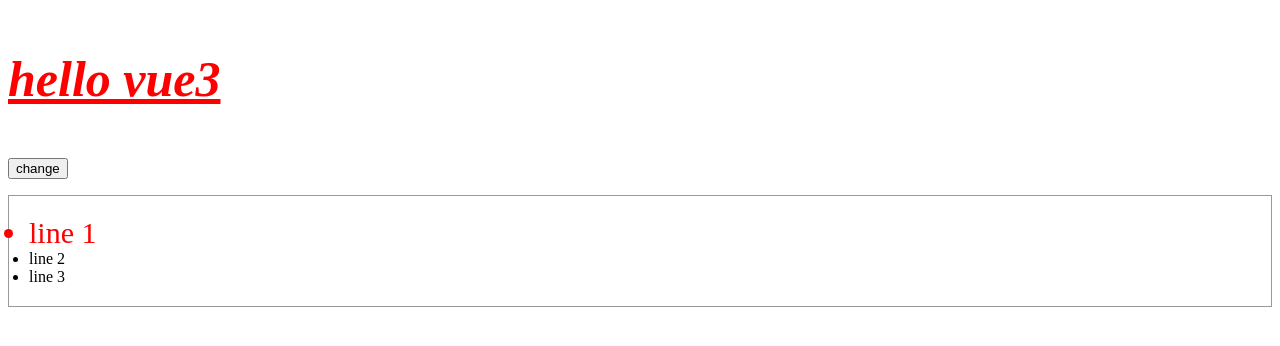
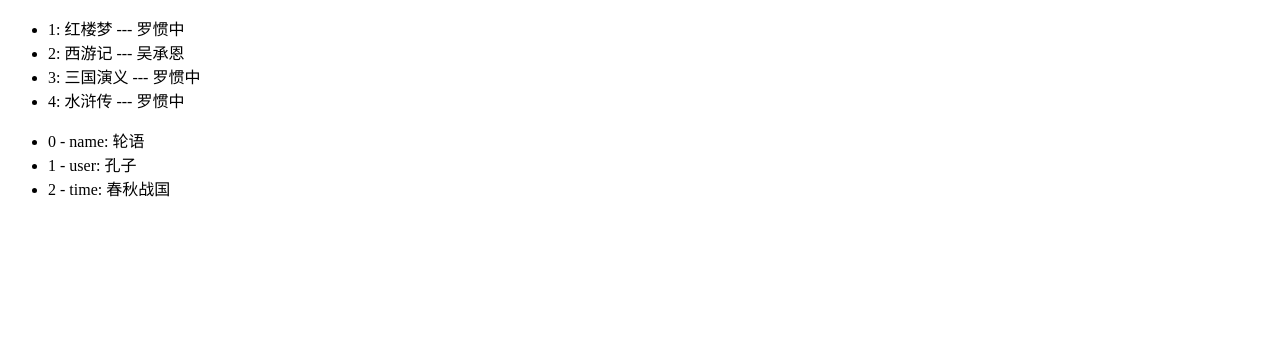
Before and after one commit to zhixi0912/study, a Vue app in the folder vue3/shopping-cart/: page / in a window 1280 px wide. Shown: the top 346 px of the page. Built offline with nearby package versions, Linux system fonts and the light colour scheme.

Commit message:
条件渲染

```diff
--- a/vue3/shopping-cart/src/App.vue
+++ b/vue3/shopping-cart/src/App.vue
@@ -5,7 +5,9 @@
 // import Demo from './views/02-template-syntax/Demo.vue'
 // import Demo from './views/03-reactivity-fundament/Demo.vue'
 // import Demo from './views/04-computed-properties/Demo.vue'
-import Demo from './views/05-class-style/Demo.vue'
+// import Demo from './views/05-class-style/Demo.vue'
+// import Demo from './views/06-condition-rendering/Demo.vue'
+import Demo from './views/07-list-rendering/Demo.vue'
 </script>
 
 <template>
--- /dev/null
+++ b/vue3/shopping-cart/src/views/07-list-rendering/Demo.vue
@@ -0,0 +1,59 @@
+<template>
+    <div>
+        <ul>
+            <template v-for="item,index in bookList">
+                <li v-if="item.type !== '历史'">{{index+1}}: {{item.name}} --- {{item.user}}</li>
+            </template>
+        </ul>
+    </div>
+    <div>
+        <ul>
+            <li v-for="n,u,i in course">{{i}} - {{u}}: {{n}}</li>
+        </ul>
+    </div>
+</template>
+
+<script setup>
+ import { ref, reactive } from 'vue';
+ const course = reactive({
+    name: '轮语',
+    user: '孔子',
+    time: '春秋战国'
+ })
+ const bookList = ref([
+    {
+        id:'01',
+        name:'红楼梦',
+        user:'罗惯中',
+        type: '四大名著'
+    },
+    {
+        id:'02',
+        name:'西游记',
+        user:'吴承恩',
+        type: '四大名著'
+    },
+    {
+        id:'03',
+        name:'三国演义',
+        user:'罗惯中',
+        type: '四大名著'
+    },
+    {
+        id:'04',
+        name:'水浒传',
+        user:'罗惯中',
+        type: '四大名著'
+    },
+    {
+        id:'03',
+        name:'史记',
+        user:'司马迁',
+        type: '历史'
+    }
+ ])
+</script>
+
+<style lang="css">
+
+</style>
```
Also changed, not shown: vue3/shopping-cart/src/views/06-condition-rendering/Demo.vue (added, +19 -0 lines).
